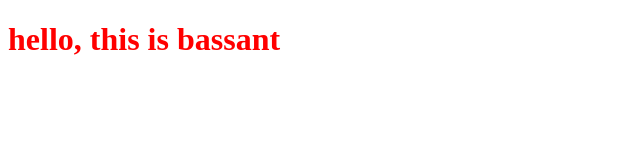
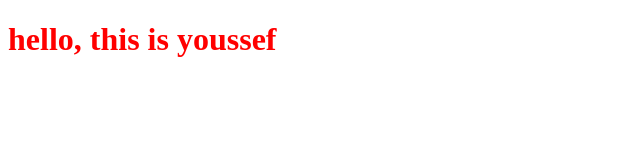
Before and after one commit to testbassant/lab2, a plain HTML site: page index.html in a window 1280 px wide. Shown: the full height of the page, 0-640 px from the left. Drawn offline with Linux system fonts and the light colour scheme.

Commit message:
modified v3

```diff
--- a/index.html
+++ b/index.html
@@ -4,7 +4,7 @@
     <link rel="stylesheet" href="style.css">
 </head>
 <body>
- <h1>hello, this is bassant</h1>
+ <h1>hello, this is youssef</h1>
  <script src="app.js"></script>
 </body>
 </html>
```
